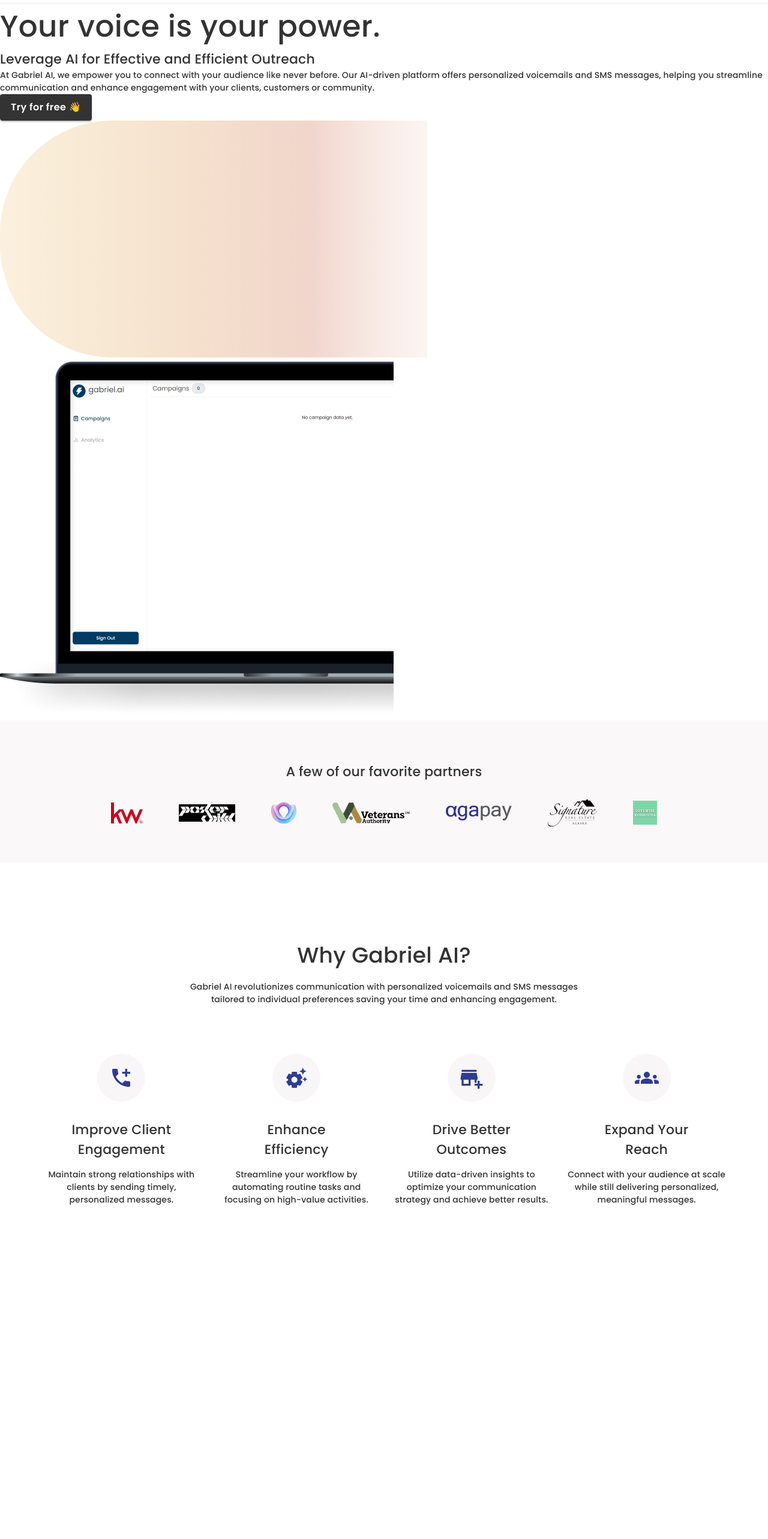
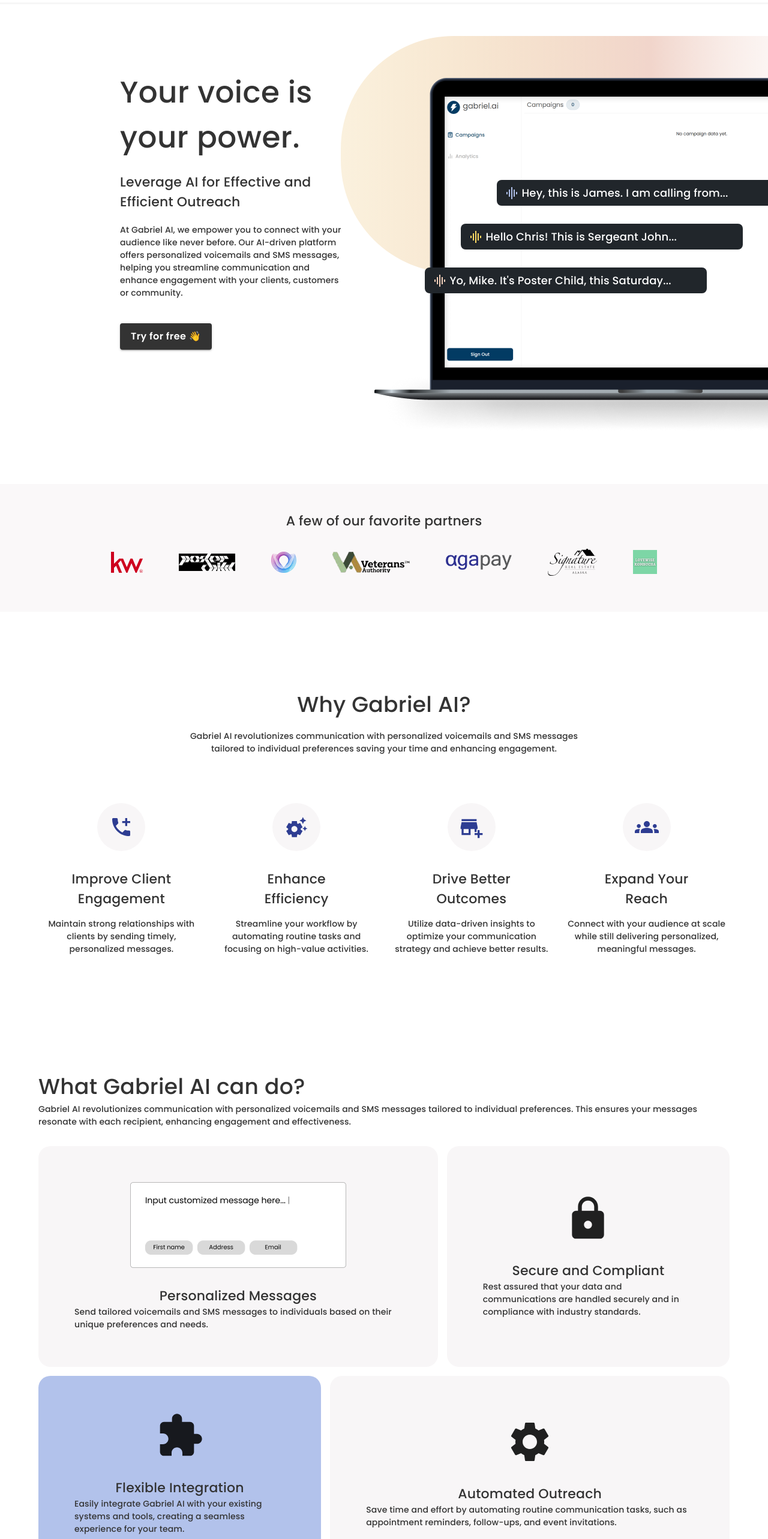
Before and after one commit to Zhyzhang1998/landingpageOld, a React (Create React App) app: page / in a window 1280 px wide. Shown: the part 60-2626 px from the top of the page at 60% size. Before the commit the page ends 2135 px from the top, so only its background shows below. Built offline with nearby package versions, Linux system fonts and the light colour scheme.

Commit message:
update: features page

```diff
--- a/src/App.js
+++ b/src/App.js
@@ -4,6 +4,7 @@
 import Herosection from './components/Herosection';
 import Partners from './components/Partners';
 import Benefits from './components/Benefits';
+import Features from './components/Features';
 
 function App() {
   return (
@@ -12,6 +13,7 @@
       <Herosection />
       <Partners />
       <Benefits />
+      <Features />
     </>
     // <div className="App">
     //   <header className="App-header">
--- /dev/null
+++ b/src/components/Features.jsx
@@ -0,0 +1,77 @@
+import * as React from 'react';
+import Box from '@mui/material/Box';
+import Typography from '@mui/material/Typography';
+import styles from './Styles';
+import { Container, styled } from '@mui/material';
+import { H2Typography, Body1Typography, H3Typography } from './Fonts'
+import f1Url from '../assets/F1.png';
+import LockIcon from '@mui/icons-material/Lock';
+import ExtensionIcon from '@mui/icons-material/Extension';
+import SettingsIcon from '@mui/icons-material/Settings';
+import MicIcon from '@mui/icons-material/Mic';
+
+function Features() {
+  return (
+    <Container id='Features' sx={{paddingLeft: '120px', paddingRight: '120px', paddingTop:'128px', paddingBottom: '64px'}}>
+      <H2Typography>
+        What Gabriel AI can do?
+      </H2Typography>
+      <Body1Typography>
+        Gabriel AI revolutionizes communication with personalized voicemails and SMS messages tailored to individual preferences. This ensures your messages resonate with each recipient, enhancing engagement and effectiveness.
+      </Body1Typography>
+
+      <Box sx={{gridTemplateRows: '1fr 1fr 1fr', py: '30px'}}>
+        <Box sx={{...styles.gridSetting, gridRow: 1, px:0 }}>
+          <Box sx={{display: 'flex', flexDirection:'column', gridColumn:'1 / 8',backgroundColor: '#F8F6F7', alignItems: 'center', justifyContent: 'center', padding: '60px', borderRadius: '20px'}}>
+              <img
+                src={f1Url}
+                alt='Personalized Messages'
+              />
+            <H3Typography sx={{paddingTop: '30px'}}>
+              Personalized Messages
+            </H3Typography>
+            <Body1Typography>
+              Send tailored voicemails and SMS messages to individuals based on their unique preferences and needs.
+            </Body1Typography>
+          </Box>
+          <Box sx={{display: 'flex', flexDirection:'column', gridColumn:'8 / 13',backgroundColor: '#F8F6F7', alignItems: 'center', justifyContent: 'center', padding: '60px', borderRadius: '20px'}}>
+            <LockIcon sx={{fontSize: '80px'}}/>
+            <H3Typography sx={{paddingTop: '30px'}}>
+              Secure and Compliant
+            </H3Typography>
+            <Body1Typography>
+              Rest assured that your data and communications are handled securely and in compliance with industry standards.
+            </Body1Typography>
+          </Box>
+        </Box>
+        <Box sx={{...styles.gridSetting, gridRow: 2, px:0, py: '15px' }}>
+          <Box sx={{display: 'flex', flexDirection:'column', gridColumn:'1 / 6',backgroundColor: '#B2C2EB', alignItems: 'center', justifyContent: 'center', padding: '60px', borderRadius: '20px'}}>
+            <ExtensionIcon sx={{fontSize: '80px'}}/>
+            <H3Typography sx={{paddingTop: '30px'}}>
+              Flexible Integration
+            </H3Typography>
+            <Body1Typography>
+              Easily integrate Gabriel AI with your existing systems and tools, creating a seamless experience for your team.
+            </Body1Typography>
+          </Box>
+          <Box sx={{display: 'flex', flexDirection:'column', gridColumn:'6 / 13',backgroundColor: '#F8F6F7', alignItems: 'center', justifyContent: 'center', padding: '60px', borderRadius: '20px'}}>
+            <SettingsIcon sx={{fontSize: '80px'}}/>
+            <H3Typography sx={{paddingTop: '30px'}}>
+              Automated Outreach
+            </H3Typography>
+            <Body1Typography>
+              Save time and effort by automating routine communication tasks, such as appointment reminders, follow-ups, and event invitations.
+            </Body1Typography>
+          </Box>
+        </Box>
+        <Box sx={{...styles.gridSetting, gridRow: 3, px:0}}>
+          <Box sx={{display: 'flex', flexDirection:'column', gridColumn:'1 / 13',backgroundColor: '#B2C2EB', alignItems: 'center', justifyContent: 'center', padding: '60px', borderRadius: '20px'}}>
+            <MicIcon sx={{fontSize: '80px'}}/>
+          </Box>
+        </Box>
+      </Box>
+    </Container>
+    )
+};
+
+export default Features;
--- a/src/components/Herosection.jsx
+++ b/src/components/Herosection.jsx
@@ -4,19 +4,29 @@
 import styles from './Styles';
 import backgroundUrl from '../assets/background.png';
 import { H1Typography, H3Typography, Body1Typography } from './Fonts';
+import { styled } from '@mui/material';
+import Typography from '@mui/material/Typography';
+import GraphicEqIcon from '@mui/icons-material/GraphicEq';
+
 
 function Herosection() {
+  const DemoTypography = styled(Typography) ({
+    fontFamily: 'poppins',
+    fontWeight: 500,
+    fontSize: 18,
+    color: 'white',
+  });
 
  return (
-  <>
-    <Box component='article'>
-      <H1Typography>
+  <Box sx={{display: 'grid', gridTemplateColumns: '1fr 1fr', gridGap:'15px', height: '800px'}}>
+    <Box sx={{gridColumn: 1, paddingTop: '110px', paddingLeft: '200px'}} >
+      <H1Typography sx={{paddingBottom: '20px'}}>
         Your voice is your power.
       </H1Typography>
-      <H3Typography>
+      <H3Typography sx={{paddingBottom: '20px', paddingRight: '50px'}}>
         Leverage AI for Effective and Efficient Outreach
       </H3Typography>
-      <Body1Typography>
+      <Body1Typography sx={{paddingBottom: '40px',  paddingRight: '50px'}}>
         At Gabriel AI, we empower you to connect with your audience like never before. Our AI-driven platform offers personalized voicemails and SMS messages, helping you streamline communication and enhance engagement with your clients, customers or community.
       </Body1Typography>
       <Button
@@ -26,6 +36,8 @@
           Try for free 👋
       </Button>
     </Box>
+    <Box sx={{gridColumn: 2, display: 'flex', flexDirection: 'column', justifyContent:'end', paddingTop: '40px'}}>
+      <Box className='box1' sx={{ position:'absolute', zIndex: 1, top: '120px', right: 0}}>
         <svg width="712" height="395" viewBox="0 0 712 395" fill="none" xmlns="http://www.w3.org/2000/svg">
           <rect width="1070" height="395" rx="188" fill="url(#paint0_linear_139_2108)"/>
           <defs>
@@ -36,11 +48,35 @@
           </linearGradient>
           </defs>
         </svg>
+      </Box>
+      <Box className='box2' sx={{ position:'absolute', top:'190px', zIndex: 2, right: 0}}>
         <img
           src={backgroundUrl}
           alt='Demo'
         />
-  </>
+      </Box>
+      <Box className='box3' sx={{position:'absolute', top:'360px', zIndex: 3}}>
+        <Box sx={{marginLeft:'180px', marginBottom:'30px', width: '470px', backgroundColor: '#21262B', display: 'flex', alignItems: 'center', padding:'8px', borderRadius: '8px'}}>
+          <GraphicEqIcon sx={{mx: '5px',color: '#B0C0E9'}}/>
+          <DemoTypography>
+            Hey, this is James. I am calling from...
+          </DemoTypography>
+        </Box>
+        <Box sx={{marginLeft:'120px', marginBottom:'30px', width: '470px', backgroundColor: '#21262B', display: 'flex', alignItems: 'center', padding:'8px', borderRadius: '8px'}}>
+        <GraphicEqIcon sx={{mx: '5px',color: '#FFDB62'}}/>
+          <DemoTypography>
+            Hello Chris! This is Sergeant John...
+          </DemoTypography>
+        </Box>
+        <Box sx={{marginLeft:'60px', marginBottom:'30px', width: '470px', backgroundColor: '#21262B', display: 'flex', alignItems: 'center', padding:'8px', borderRadius: '8px'}}>
+          <GraphicEqIcon sx={{mx: '5px',color: '#F3D0BB'}}/>
+            <DemoTypography>
+              Yo, Mike. It's Poster Child, this Saturday...
+            </DemoTypography>
+        </Box>
+      </Box>
+    </Box>
+  </Box>
  );
 };
 
--- a/src/components/Partners.jsx
+++ b/src/components/Partners.jsx
@@ -10,18 +10,9 @@
 import logo6Url from '../assets/logo6.png'
 import logo7Url from '../assets/logo7.jpg'
 import styles from './Styles';
+import { H3Typography } from './Fonts';
 
 function Partners() {
-
-  const H3Typography = styled(Typography) ({
-    fontFamily: 'poppins',
-    fontWeight: 500,
-    fontSize: 22,
-    textAlign: 'start',
-    lineHeight: '1.5',
-    color: '#333333',
-    marginTop: '1.5rem',
-    });
 
   return (
     <Box sx={{
```
Also changed, not shown: src/assets/F1.png (added). Lines whose indentation alone changed are shown as unchanged.
